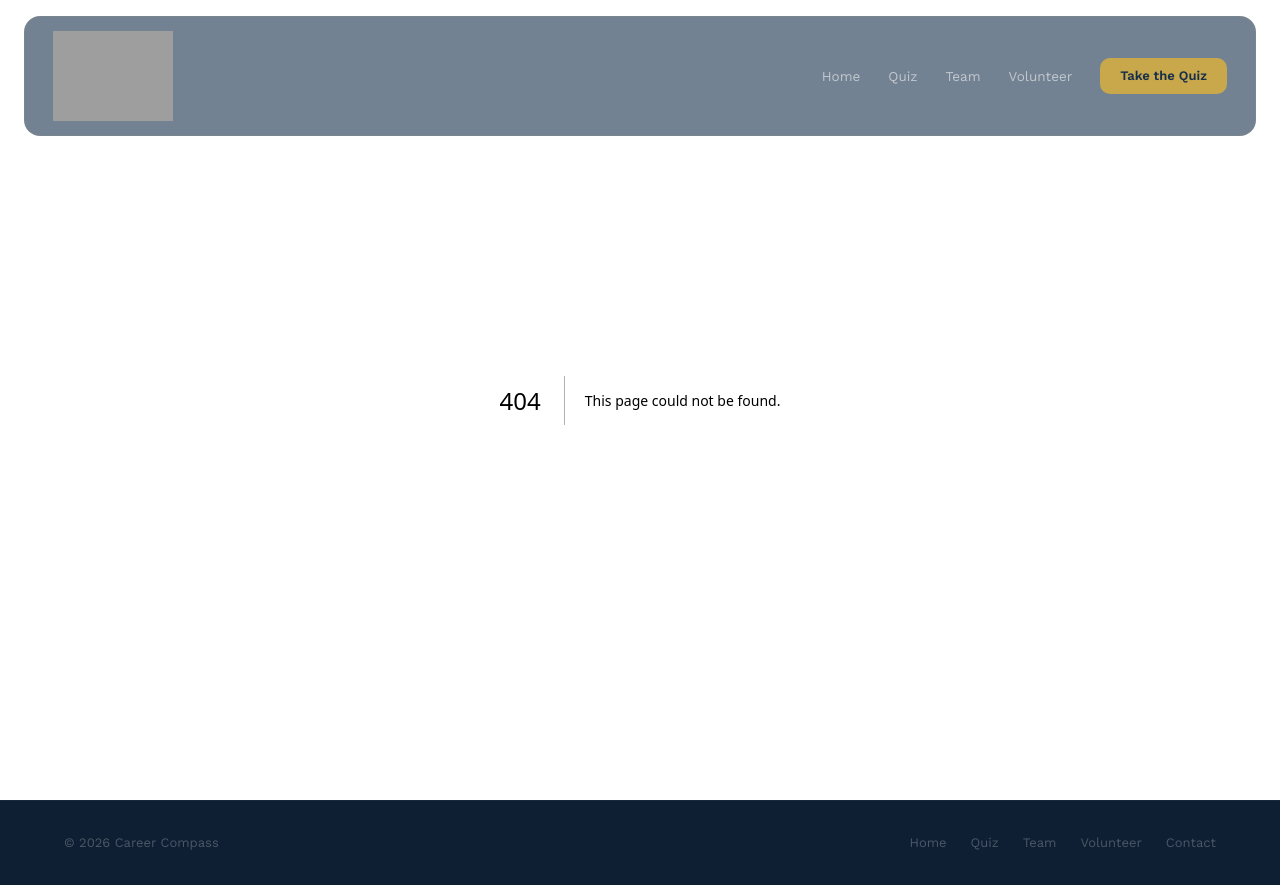
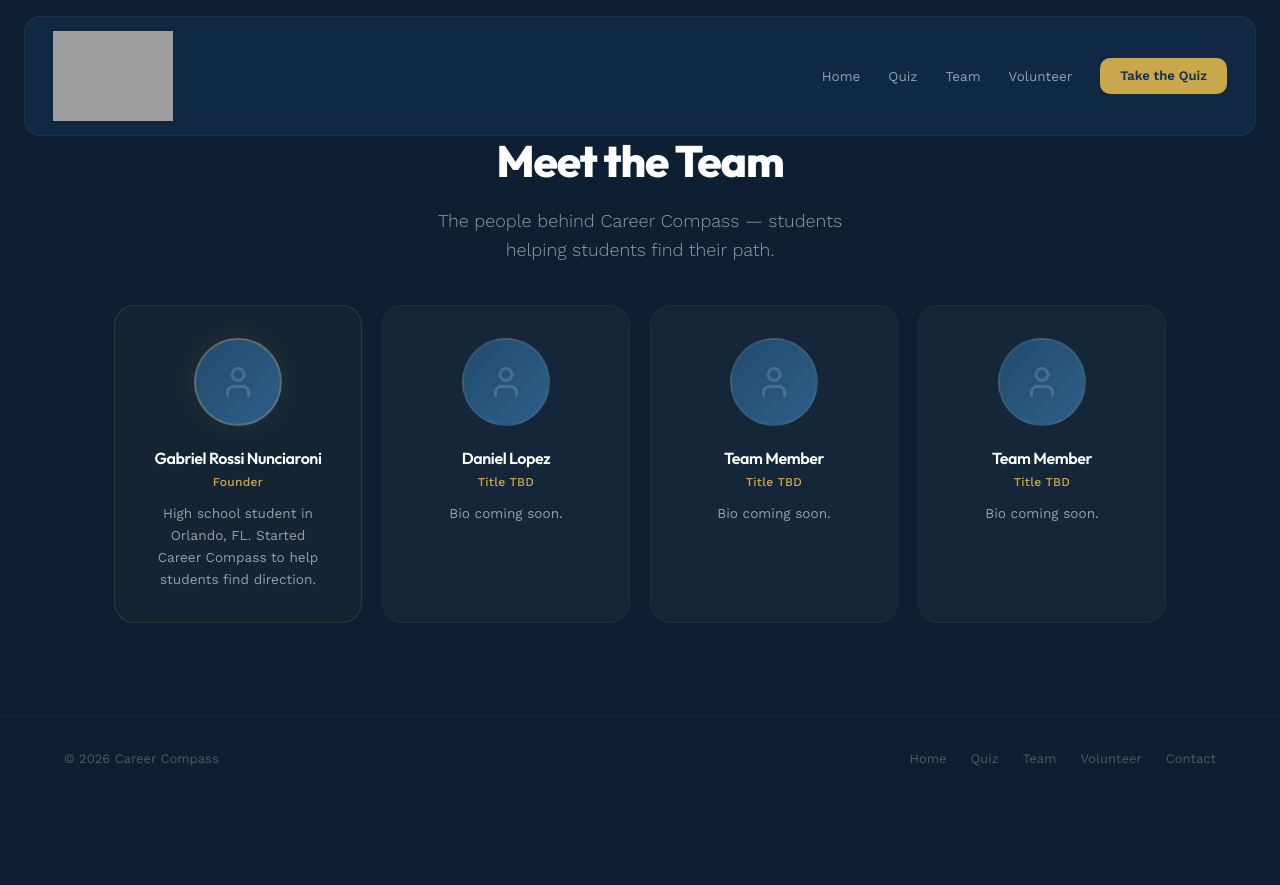
Before and after one commit to HSQ0503/nextup, a Next.js app: page /team in a window 1280 px wide. Before the commit this address had no page. After the commit the page ends 800 px from the top, so only its background shows below. Built offline with nearby package versions, Linux system fonts and the light colour scheme; grey boxes are pictures that could not be loaded.

Commit message:
Add team page with member cards and placeholder data

```diff
--- /dev/null
+++ b/app/team/page.tsx
@@ -0,0 +1,51 @@
+import type { Metadata } from "next";
+import { User } from "lucide-react";
+import PageHero from "@/components/page-hero";
+import { team } from "@/lib/team-data";
+
+export const metadata: Metadata = {
+  title: "Our Team — Career Compass",
+  description: "Meet the team behind Career Compass.",
+};
+
+export default function TeamPage() {
+  return (
+    <>
+      <PageHero
+        title="Meet the Team"
+        subtitle="The people behind Career Compass — students helping students find their path."
+      />
+      <div className="mx-auto grid max-w-[1100px] gap-5 px-6 pb-20 sm:grid-cols-2 lg:grid-cols-4">
+        {team.map((member, i) => (
+          <div
+            key={i}
+            className={`group rounded-[20px] border p-8 text-center transition-all duration-250 hover:-translate-y-1 hover:shadow-[0_16px_48px_rgba(0,0,0,0.2)] cursor-pointer ${
+              member.isFounder
+                ? "border-gold/15 bg-gold/[0.04] hover:border-gold/25"
+                : "border-gold/[0.06] bg-white/[0.03] hover:border-gold/15 hover:bg-gold/[0.04]"
+            }`}
+          >
+            <div
+              className={`mx-auto mb-5 flex h-[88px] w-[88px] items-center justify-center overflow-hidden rounded-full border-2 bg-gradient-to-br from-navy to-navy-light ${
+                member.isFounder
+                  ? "border-gold/30 shadow-[0_0_24px_rgba(201,168,76,0.1)]"
+                  : "border-gold/10"
+              }`}
+            >
+              <User size={36} className="text-white/15" />
+            </div>
+            <h3 className="mb-1 font-heading text-base font-semibold tracking-tight">
+              {member.name}
+            </h3>
+            <p className="mb-3 text-xs font-medium text-gold tracking-wide">
+              {member.role}
+            </p>
+            <p className="text-[0.85rem] leading-relaxed text-white/55">
+              {member.bio}
+            </p>
+          </div>
+        ))}
+      </div>
+    </>
+  );
+}
--- /dev/null
+++ b/lib/team-data.ts
@@ -0,0 +1,30 @@
+export type TeamMember = {
+  name: string;
+  role: string;
+  bio: string;
+  isFounder?: boolean;
+};
+
+export const team: TeamMember[] = [
+  {
+    name: "Gabriel Rossi Nunciaroni",
+    role: "Founder",
+    bio: "High school student in Orlando, FL. Started Career Compass to help students find direction.",
+    isFounder: true,
+  },
+  {
+    name: "Daniel Lopez",
+    role: "Title TBD",
+    bio: "Bio coming soon.",
+  },
+  {
+    name: "Team Member",
+    role: "Title TBD",
+    bio: "Bio coming soon.",
+  },
+  {
+    name: "Team Member",
+    role: "Title TBD",
+    bio: "Bio coming soon.",
+  },
+];
```
